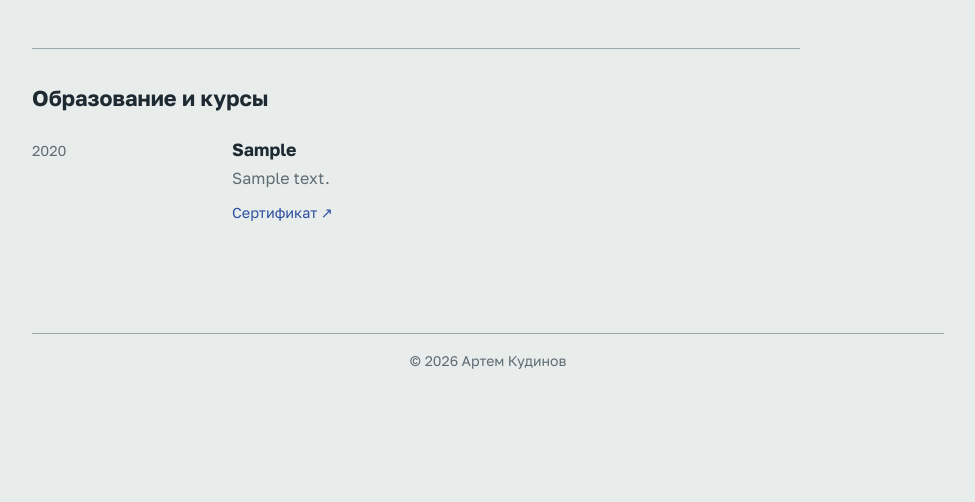
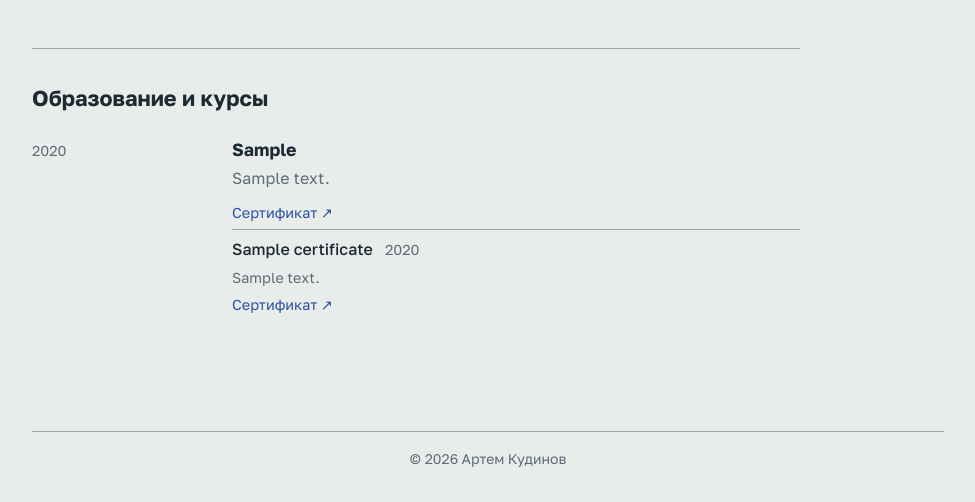
Before and after one commit to KudinovArtemilus/portfolio-django, a Django app: page /about/ in a window 1280 px wide. Shown: the part 914-1416 px from the top of the page, without its empty margins (152-1127 px from the left). Before the commit the page ends 1283 px from the top, so only its background shows below. Run offline with Django 5.2, Linux system fonts and the light colour scheme; tables that the repository leaves empty hold one stand-in row (values such as "Sample post").

Commit message:
feat(resume): multiple certificates per school

```diff
--- a/resume/models.py
+++ b/resume/models.py
@@ -94,11 +94,9 @@ class Profile(models.Model):
 
 class Education(models.Model):
     institution = models.CharField("Учебное заведение", max_length=300)
-    details = models.CharField("Уровень, специальность", max_length=300)
+    details = models.CharField("Уровень, специальность", max_length=300, blank=True)
     year = models.PositiveIntegerField("Год окончания")
-    url = models.URLField(
-        "https://coddy.tech/certifications/ru/zyJIpO-go-uvjTCx", blank=True
-    )
+    url = models.URLField("Ссылка на сертификат", blank=True)
 
     class Meta:
         ordering = ["-year"]
@@ -107,3 +105,24 @@ class Education(models.Model):
 
     def __str__(self):
         return f"{self.institution} ({self.year})"
+
+
+class Certificate(models.Model):
+    education = models.ForeignKey(
+        Education,
+        on_delete=models.CASCADE,
+        related_name="certificates",
+        verbose_name="Учебное заведение",
+    )
+    title = models.CharField("Курс", max_length=200)
+    description = models.CharField("Описание", max_length=300, blank=True)
+    year = models.PositiveIntegerField("Год")
+    url = models.URLField("Ссылка на сертификат", blank=True)
+
+    class Meta:
+        ordering = ["-year", "title"]
+        verbose_name = "Сертификат"
+        verbose_name_plural = "Сертификаты"
+
+    def __str__(self):
+        return self.title
--- a/resume/views.py
+++ b/resume/views.py
@@ -31,6 +31,6 @@ def about(request):
         "role_text": fill(profile.role) if profile else "",
         "experiences": experiences,
         "skill_groups": SkillGroup.objects.all(),
-        "education": Education.objects.all(),
+        "education": Education.objects.prefetch_related("certificates"),
     }
     return render(request, "resume/about.html", context)
--- a/static/css/style.css
+++ b/static/css/style.css
@@ -1990,3 +1990,34 @@ nav a {
     margin-left: auto;
     color: var(--muted);
 }
+
+/* Несколько сертификатов одной школы */
+.cert-list {
+    list-style: none;
+    margin: 0.25rem 0 0;
+    padding: 0;
+}
+
+.cert-list li {
+    display: flex;
+    flex-wrap: wrap;
+    align-items: baseline;
+    gap: 0.25rem 0.75rem;
+    padding: 0.4rem 0;
+    border-top: 1px solid var(--line);
+}
+
+.cert-title {
+    font-weight: 500;
+}
+
+.cert-year {
+    color: var(--muted);
+    font-size: 0.9rem;
+}
+
+.cert-description {
+    flex-basis: 100%;
+    color: var(--muted);
+    font-size: 0.9rem;
+}
--- a/templates/resume/about.html
+++ b/templates/resume/about.html
@@ -66,9 +66,27 @@
                         <p class="job-dates">{{ item.year }}</p>
                         <div>
                             <h3>{{ item.institution }}</h3>
-                            <p class="job-company">{{ item.details }}</p>
+                                                        {% if item.details %}
+                                <p class="job-company">{{ item.details }}</p>
+                            {% endif %}
                             {% if item.url %}
                                 <a class="cert-link" href="{{ item.url }}" target="_blank" rel="noopener">Сертификат ↗</a>
+                            {% endif %}
+                            {% if item.certificates.all %}
+                                <ul class="cert-list">
+                                    {% for cert in item.certificates.all %}
+                                        <li>
+                                            <span class="cert-title">{{ cert.title }}</span>
+                                            <span class="cert-year">{{ cert.year }}</span>
+                                            {% if cert.description %}
+                                                <span class="cert-description">{{ cert.description }}</span>
+                                            {% endif %}
+                                            {% if cert.url %}
+                                                <a class="cert-link" href="{{ cert.url }}" target="_blank" rel="noopener">Сертификат ↗</a>
+                                            {% endif %}
+                                        </li>
+                                    {% endfor %}
+                                </ul>
                             {% endif %}
                         </div>
                     </div>
```
Also changed, not shown: resume/admin.py (+7 -1 lines), resume/migrations/0007_alter_education_details_alter_education_url_and_more.py (added).
